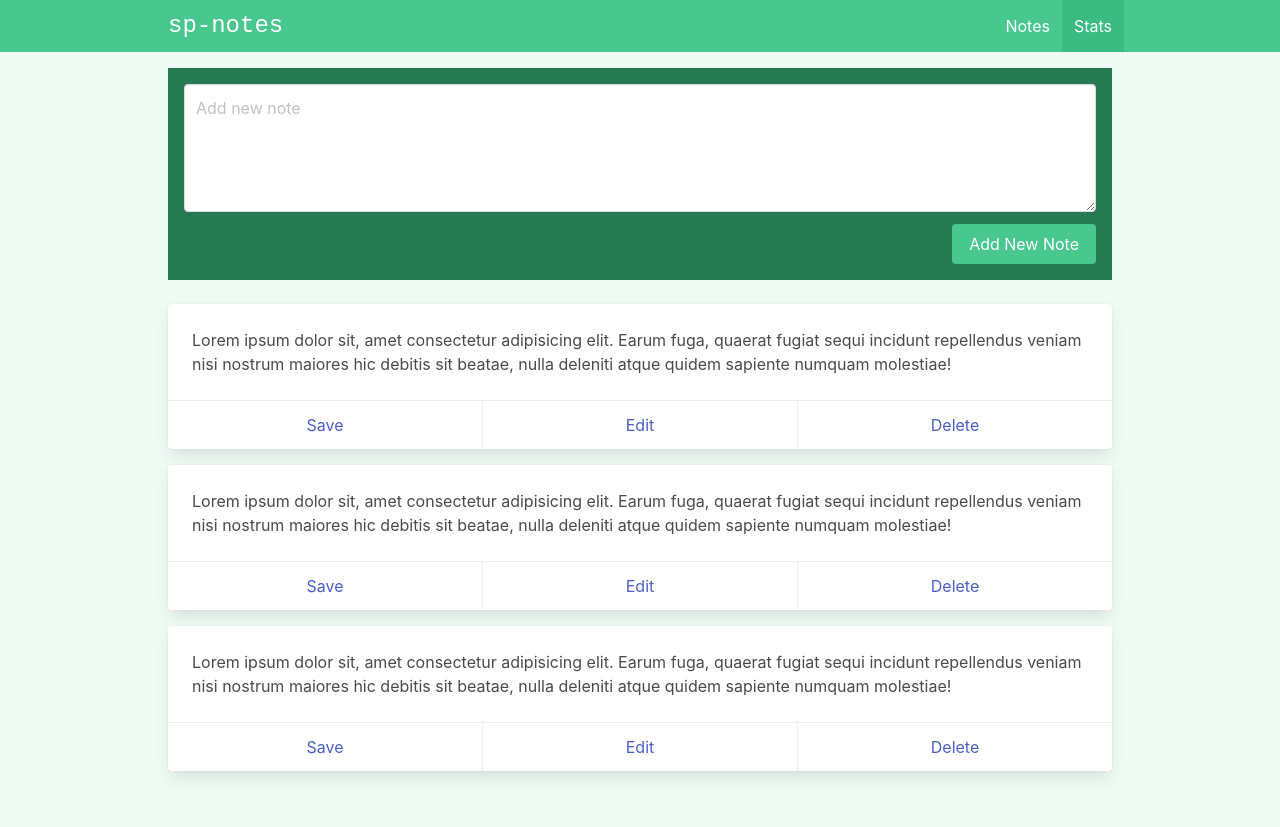
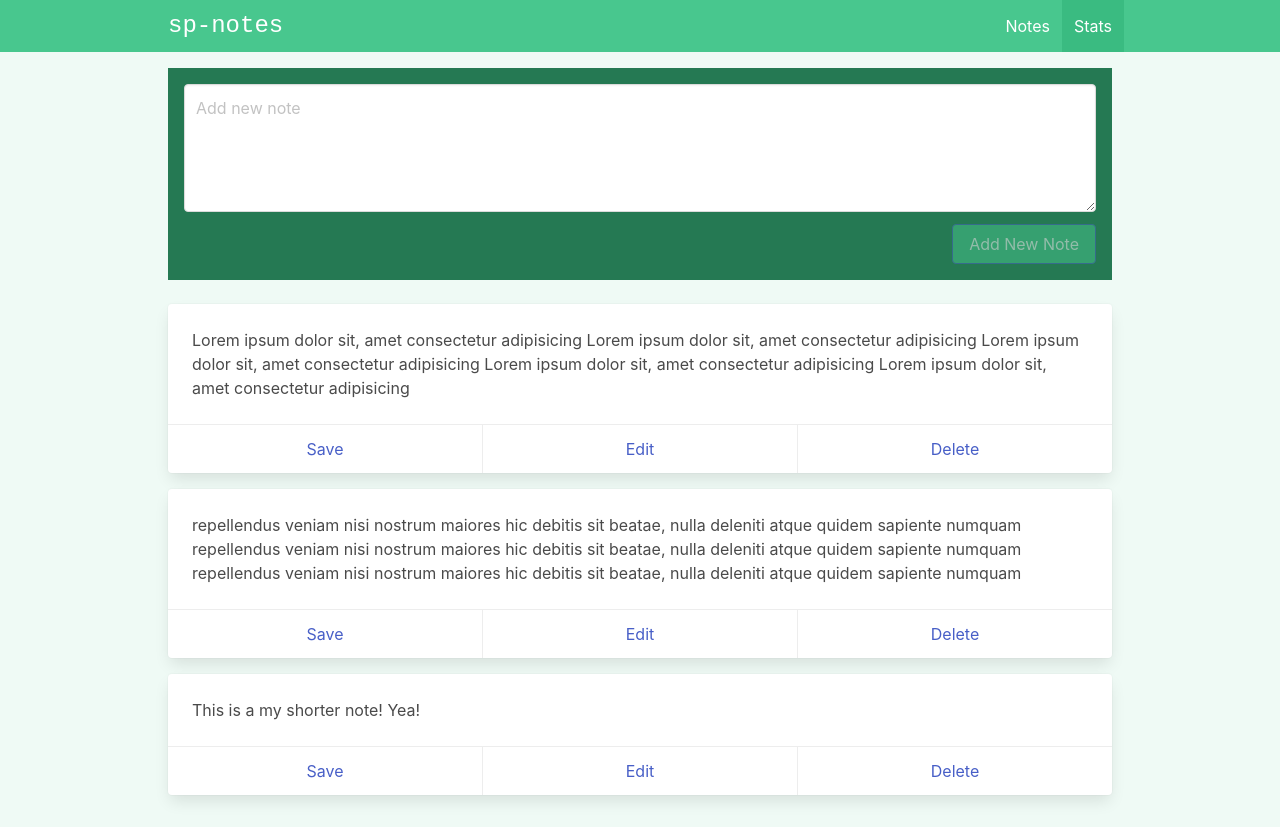
Before and after one commit to serhiipetrash/sp-notes, a Vue app: page /stats in a window 1280 px wide. Before the commit the page ends 803 px from the top, so only its background shows below. Built offline with nearby package versions, Linux system fonts and the light colour scheme.

Commit message:
add Note method

```diff
--- a/src/views/ViewNotes.vue
+++ b/src/views/ViewNotes.vue
@@ -4,13 +4,22 @@
     <div class="has-background-success-dark p-4 mb-5">
       <div class="field">
       <div class="control">
-        <textarea class="textarea" placeholder="Add new note"></textarea>
+        <textarea
+          v-model="newNote"
+          class="textarea"
+          placeholder="Add new note"
+          ref="newNoteRef"
+          ></textarea
+        >
       </div>
     </div>
 
     <div class="field is-grouped is-grouped-right">
       <div class="control">
-        <button class="button is-link has-background-success">
+        <button
+        @click="addNote"
+        :disabled="!newNote"
+        class="button is-link has-background-success">
           Add New Note
         </button>
       </div>
@@ -19,13 +28,15 @@
     </div>
 
     <!-- notes -->
-    <div v-for="i in 3" class="card mb-4">
+    <div
+      v-for="note in notes"
+      :key="note.id"
+      class="card mb-4"
+    >
 
       <div class="card-content">
         <div class="content">
-          Lorem ipsum dolor sit, amet consectetur adipisicing elit. Earum fuga, quaerat fugiat sequi incidunt
-          repellendus veniam nisi nostrum maiores hic debitis sit beatae, nulla deleniti atque quidem sapiente numquam
-          molestiae!
+          {{ note.content }}
         </div>
       </div>
       <footer class="card-footer">
@@ -36,3 +47,42 @@
     </div>
   </div>
 </template>
+
+<script setup>
+import { ref } from 'vue';
+
+  const newNote = ref('')
+  const newNoteRef = ref(null)
+
+  const notes = ref([
+    {
+      id: 'id1',
+      content: ' Lorem ipsum dolor sit, amet consectetur adipisicing Lorem ipsum dolor sit, amet consectetur adipisicing Lorem ipsum dolor sit, amet consectetur adipisicing Lorem ipsum dolor sit, amet consectetur adipisicing Lorem ipsum dolor sit, amet consectetur adipisicing '
+    },
+    {
+      id: 'id2',
+      content: 'repellendus veniam nisi nostrum maiores hic debitis sit beatae, nulla deleniti atque quidem sapiente numquam repellendus veniam nisi nostrum maiores hic debitis sit beatae, nulla deleniti atque quidem sapiente numquam repellendus veniam nisi nostrum maiores hic debitis sit beatae, nulla deleniti atque quidem sapiente numquam'
+    },
+    {
+      id: 'id3',
+      content: 'This is a my shorter note! Yea!'
+    }
+  ])
+
+  const addNote = () => {
+    let currentDate = new Date().getTime()
+    let id = currentDate.toString()
+
+    let note = {
+      id: id,
+      content: newNote.value
+    }
+
+    notes.value.unshift(note)
+
+    newNote.value = ''
+
+    newNoteRef.value.focus()
+  }
+
+</script>
```
Also changed, not shown: src/components/Layout/NavBar.vue (+14 -3 lines).
